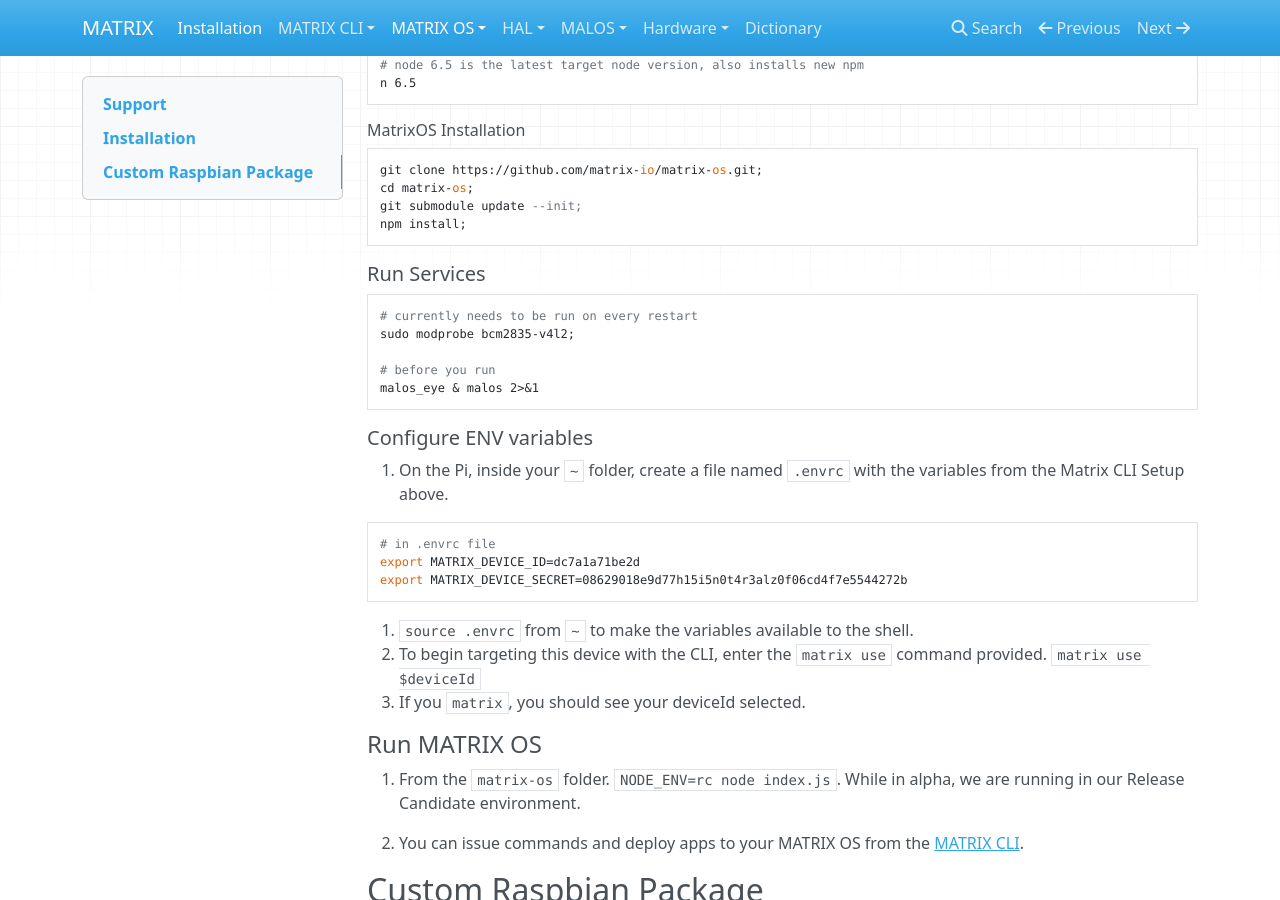
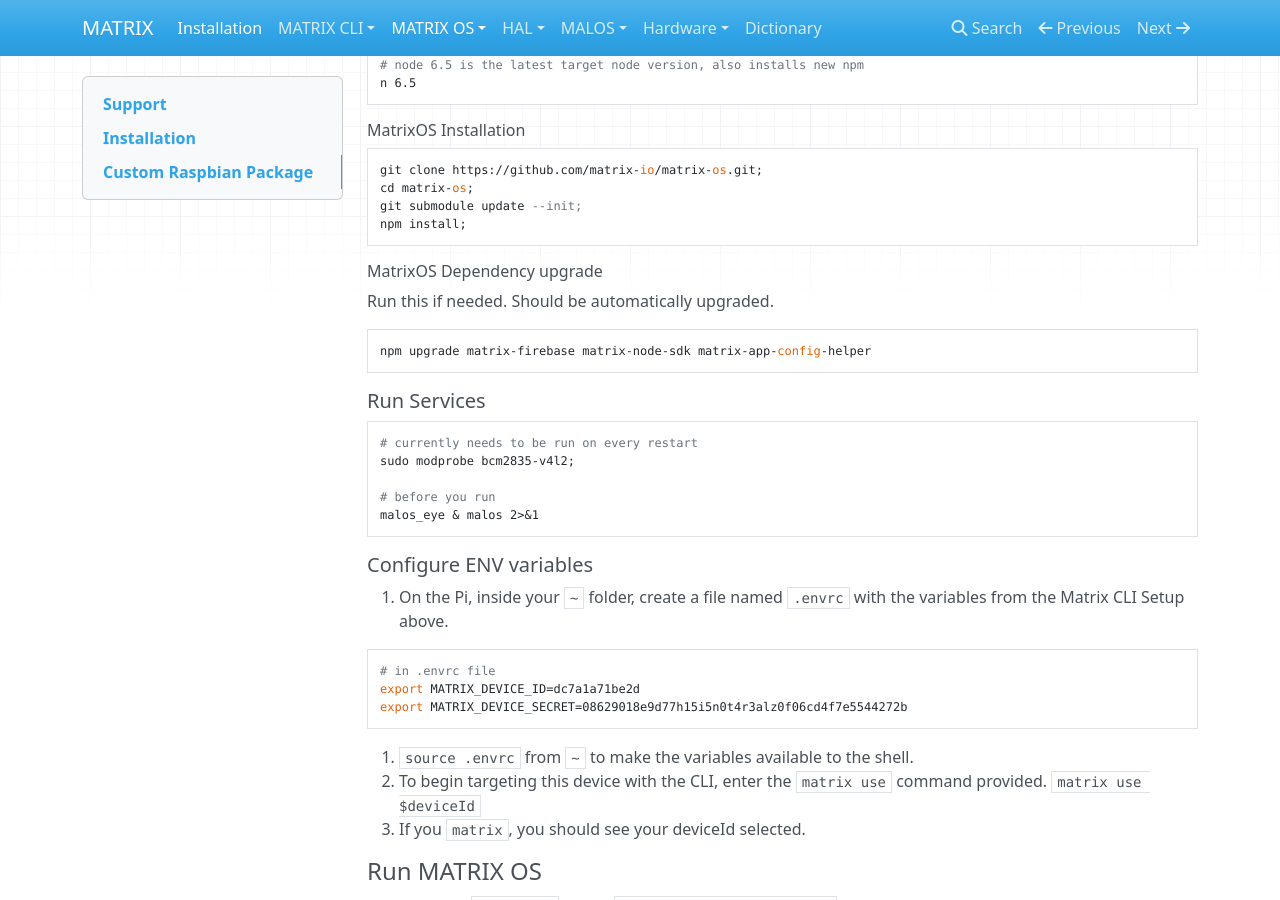
Before and after one commit to matrix-io/matrix-documentation, an MkDocs documentation site: the page built from docs/index.md, in a window 1280 px wide and 900 px high, scrolled down 1339 px. Built offline with MkDocs 1.6.1, drawn with Linux system fonts in a browser that asks for light colours; nearby versions of some CDN libraries; old or Windows-style settings are respelled for this version of MkDocs.

Commit message:
Add upgrade command. Remove LED manip

````diff
--- a/docs/index.md
+++ b/docs/index.md
@@ -72,6 +72,12 @@
 npm install;
 ```
 
+###### MatrixOS Dependency upgrade
+Run this if needed. Should be automatically upgraded.
+```
+npm upgrade matrix-firebase matrix-node-sdk matrix-app-config-helper
+```
+
 ##### Run Services
 
 ```
````
Also changed, not shown: docs/API/everloop.md (+2 -2 lines).
